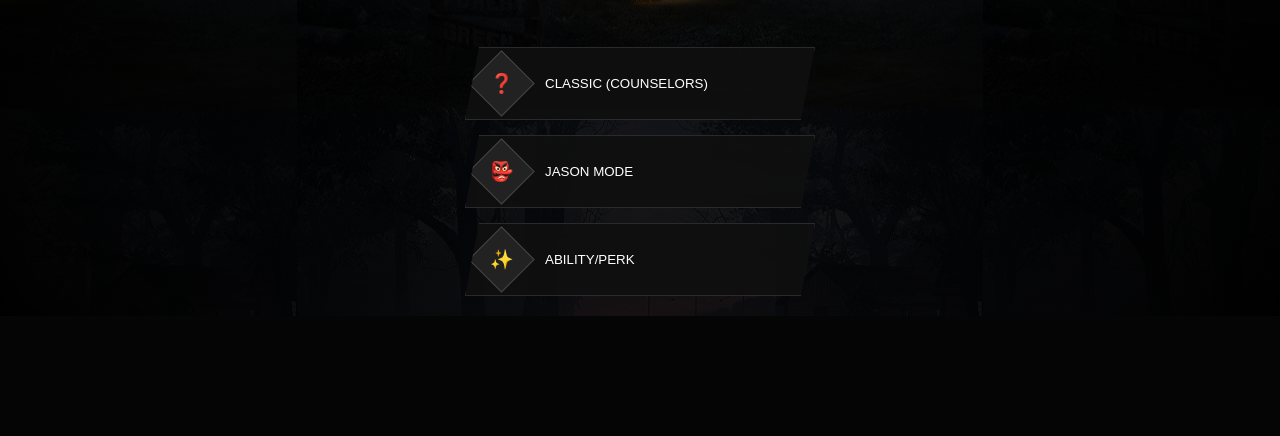
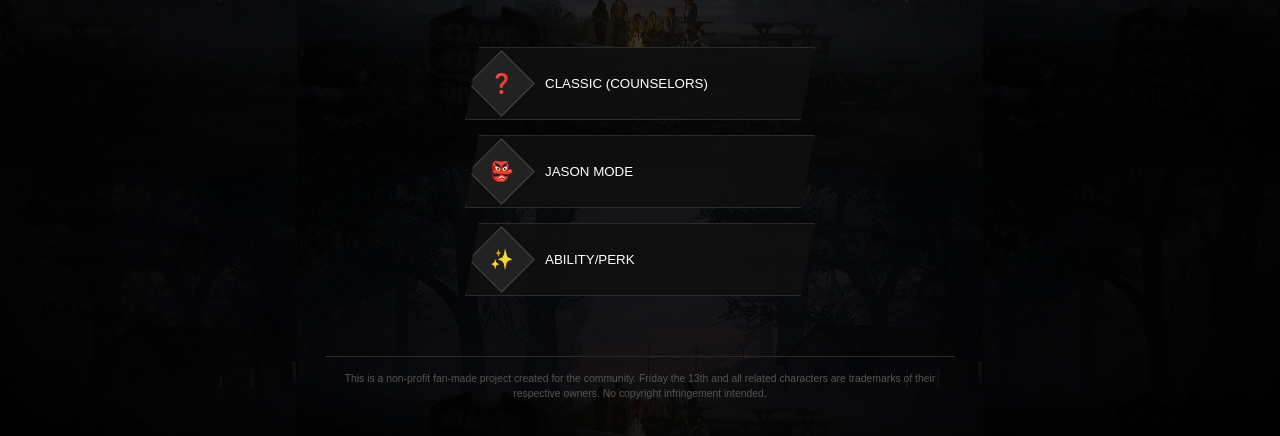
Before and after one commit to adikBTW/f13dle, a website built with Vite: page index.html in a window 1280 px wide. Shown: the part 485-921 px from the top of the page. Before the commit the page ends 801 px from the top, so only its background shows below. Built offline with nearby package versions, Linux system fonts and the light colour scheme.

Commit message:
Update: Added fan-made project disclaimer

```diff
--- a/index.html
+++ b/index.html
@@ -91,6 +91,9 @@
         </div>
       </div>
     </div>
+    <footer class="disclaimer">
+      <p>This is a non-profit fan-made project created for the community. Friday the 13th and all related characters are trademarks of their respective owners. No copyright infringement intended.</p>
+    </footer>
   </div>
   <script type="module" src="/src/main.js"></script>
 </body>
--- a/src/style.css
+++ b/src/style.css
@@ -305,3 +305,32 @@
   from { opacity: 0; transform: translateY(20px); }
   to { opacity: 1; transform: translateY(0); }
 }
+
+.disclaimer {
+  margin-top: 60px;
+  padding: 15px;
+  border-top: 1px solid var(--f13-border);
+  max-width: 600px;
+  margin-left: auto;
+  margin-right: auto;
+}
+
+.disclaimer p {
+  font-family: Arial, sans-serif;
+  font-size: 0.65rem;
+  color: #555;
+  line-height: 1.4;
+  text-transform: none;
+  letter-spacing: 0;
+  margin: 0;
+}
+
+@keyframes slideIn {
+  from { opacity: 0; transform: translateY(-10px); }
+  to { opacity: 1; transform: translateY(0); }
+}
+
+@keyframes fadeIn {
+  from { opacity: 0; transform: translateY(20px); }
+  to { opacity: 1; transform: translateY(0); }
+}
```
